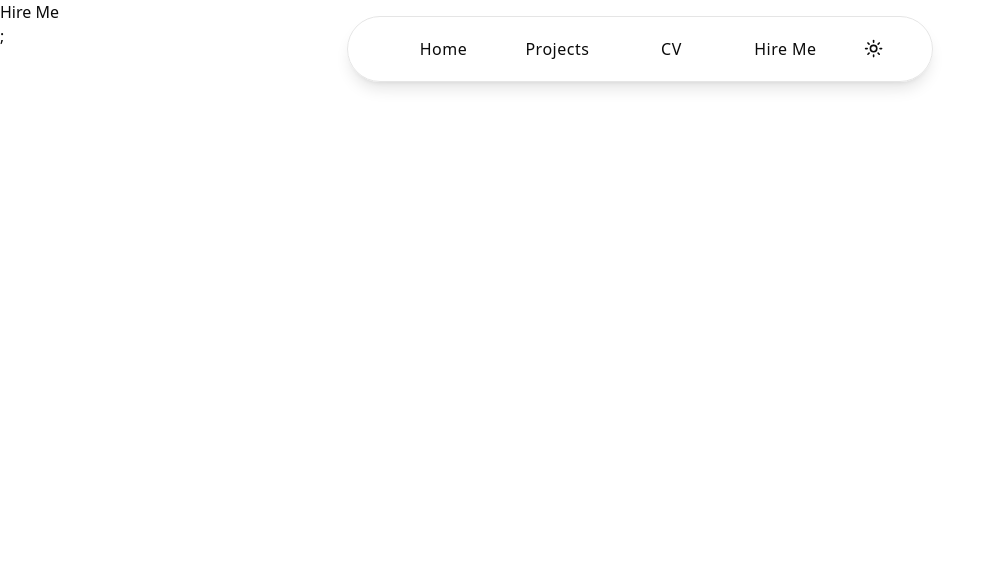
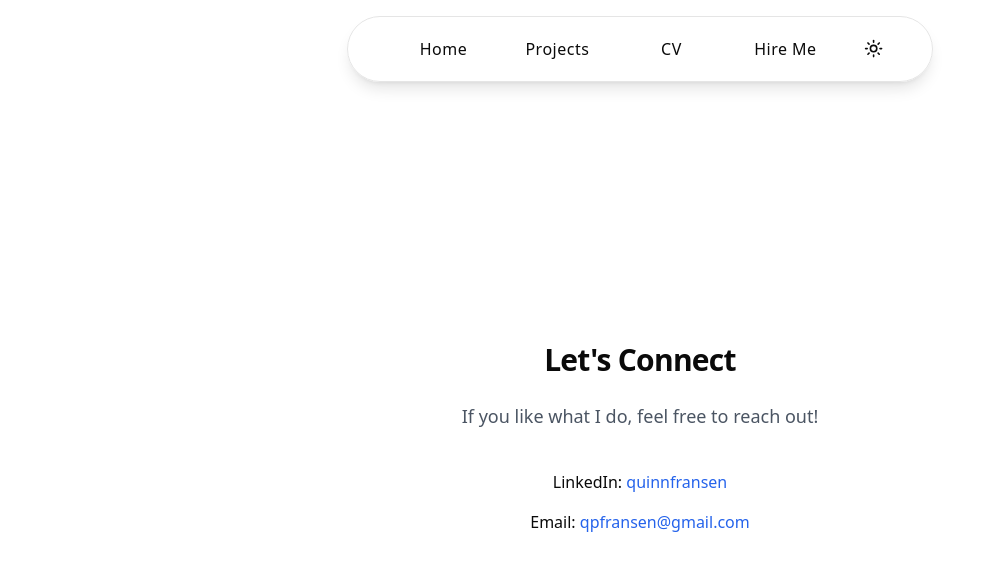
Before and after one commit to qfransen/qfransen.github.io, a Next.js app: page /hire in a window 1280 px wide. Shown: the top 570 px of the page, without its empty margins (0-996 px from the left). Built offline with nearby package versions, Linux system fonts and the light colour scheme.

Commit message:
wording for first deployment ready

```diff
--- a/src/app/hire/page.tsx
+++ b/src/app/hire/page.tsx
@@ -1,15 +1,50 @@
 import { Metadata } from 'next'
 
 // Generate title for the hire me page
-export function generateMetadata(): Metadata {
-    return {
-        title: "Quinn Fransen | Hire Me",
-    }
-}
+export const metadata: Metadata = {
+    title: "Quinn Fransen | Hire Me",
+    description: "Reach out to connect or collaborate.",
+};
 
 export default function Page() {
-    return (<>
-        <p>Hire Me</p>;
-    </>);
+    return (<main className="min-h-screen flex flex-col items-center justify-center p-6 text-center">
+
+        {/* Wrapper to control spacing */}
+        <div className="space-y-6 max-w-lg">
+
+            <h1 className="text-3xl font-bold tracking-tight">
+                Let's Connect
+            </h1>
+
+            <p className="text-lg text-gray-600 dark:text-gray-300">
+                If you like what I do, feel free to reach out!
+            </p>
+
+            {/* Link section */}
+            <div className="flex flex-col space-y-4 pt-4">
+                <p>
+                    LinkedIn:{' '}
+                    <a
+                      href="https://www.linkedin.com/in/quinnfransen"
+                      target="_blank"
+                      rel="noopener noreferrer"
+                      className="text-blue-600 hover:text-blue-800 dark:text-blue-400 dark:hover:text-blue-300 transition-colors"
+                    >
+                        quinnfransen
+                    </a>
+                </p>
+                <p>
+                    Email:{' '}
+                    <a
+                      href="mailto:qpfransen@gmail.com"
+                      className="text-blue-600 hover:text-blue-800 dark:text-blue-400 dark:hover:text-blue-300 transition-colors"
+                    >
+                        qpfransen@gmail.com
+                    </a>
+                </p>
+            </div>
+
+        </div>
+    </main>);
 
 }
--- a/src/app/page.tsx
+++ b/src/app/page.tsx
@@ -2,9 +2,10 @@ import SplashScreen from "@/app/ui/SplashScreen";
 
 export default function Home() {
   return (
-    <main>
+    <main className={"flex flex-col items-center justify-center"}>
       <SplashScreen />
       <h1>This is my website</h1>
+      <h2>It's certainly a work in progress, but feel free to take a look around.</h2>
     </main>
   );
 }
```
